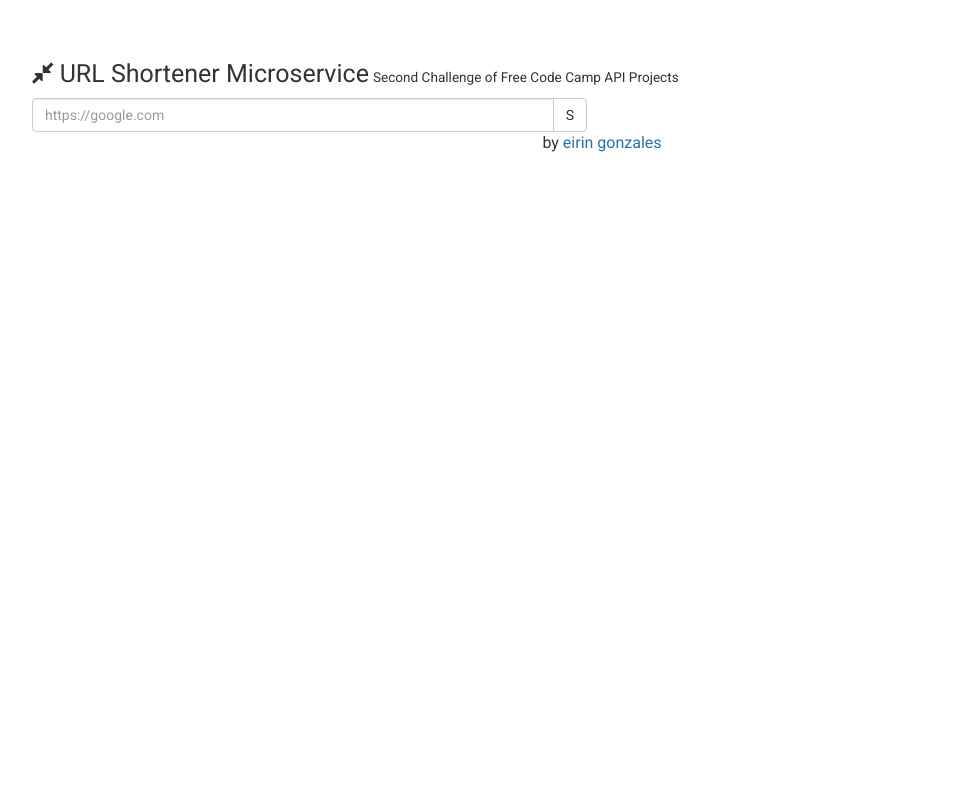
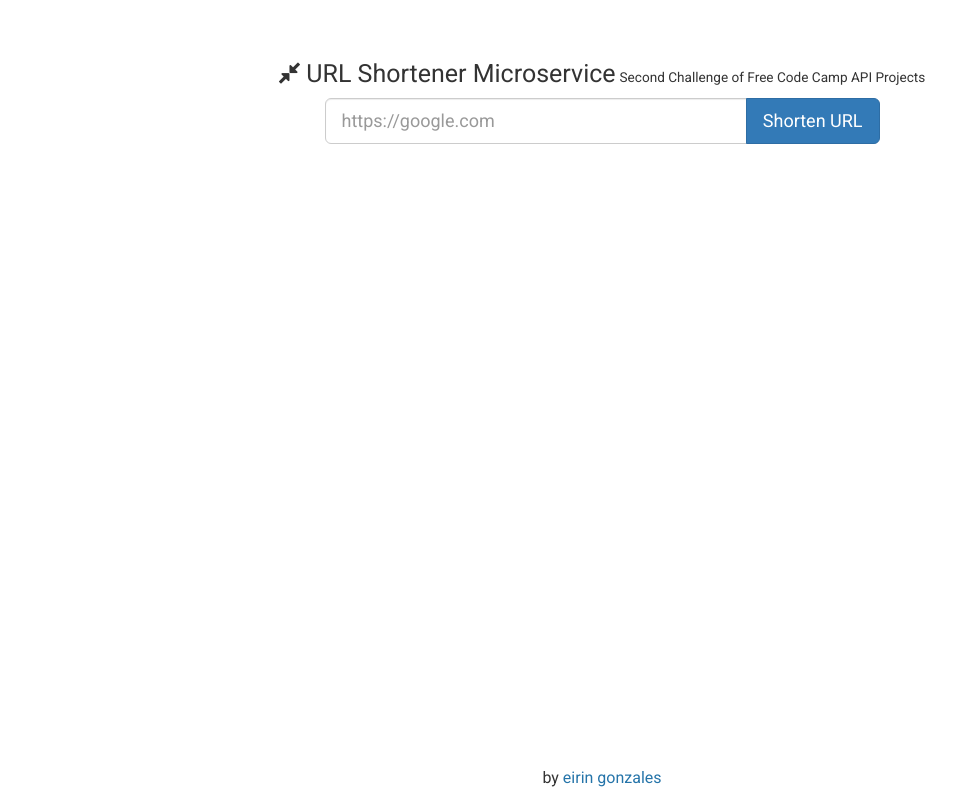
Before and after one commit to theproactivedev/url-shortener, a website: page views/index.html in a window 1280 px wide. Shown: the whole page, without its empty margins (38-994 px from the left). Drawn offline with nearby package versions, Linux system fonts and the light colour scheme.

Commit message:
Checkpoint

```diff
--- a/public/style.css
+++ b/public/style.css
@@ -5,6 +5,7 @@ body {
 	font-size: 16px;
 /* 	background-color: #000; */
   padding-top: 40px;
+  text-align: center;
 }
 
 
@@ -13,8 +14,11 @@ h1 {
   font-size: 25px;
 }
 
-.footer {
-	margin-top: 60px;
+footer {
+  position: absolute;
+  right: 0;
+  bottom: 0;
+  left: 0;
 }
 
 ol {
--- a/views/index.html
+++ b/views/index.html
@@ -21,11 +21,11 @@
 
         <form action="">
           <div class="row">
-            <div class="col-lg-6">
-              <div class="input-group">
+            <div class="col-sm-12 col-md-offset-2 col-md-8 col-lg-offset-3 col-lg-6">
+              <div class="input-group input-group-lg">
                 <input type="text" class="form-control" placeholder="https://google.com">
                 <span class="input-group-btn">
-                  <button class="btn btn-default" type="button">S</button>
+                  <button class="btn btn-primary" type="button">Shorten URL</button>
                 </span>
               </div><!-- /input-group -->
             </div><!-- /.col-lg-6 -->
```
